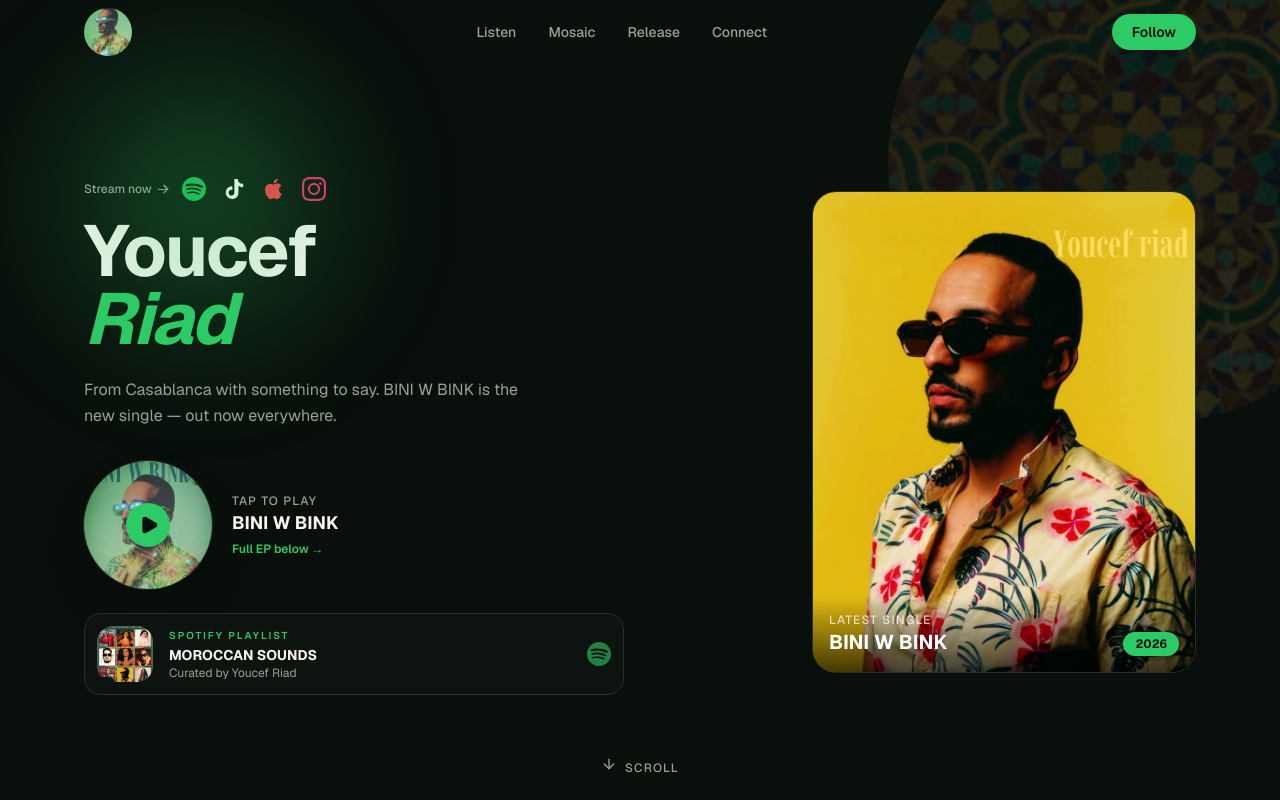
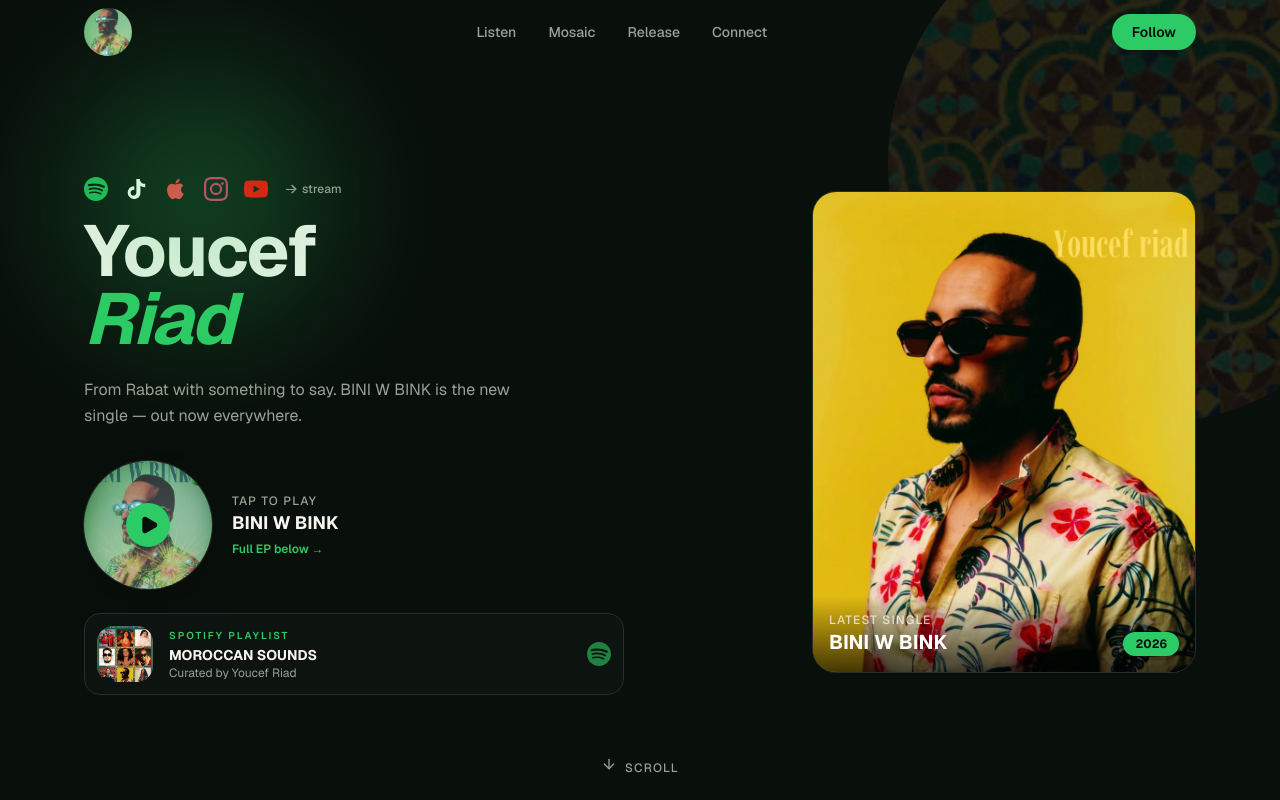
Before and after one commit to znafi/Zstudios_youcef.riad-website, a Next.js app: page / in a window 1280 px wide. Shown: the top 800 px of the page. Built offline with nearby package versions, Linux system fonts and the light colour scheme.

Commit message:
Move stream arrow right of icons; add YouTube to hero; Rabat; remove YouTube from Connect
Co-authored-by: Cursor <cursoragent@cursor.com>

```diff
--- a/components/hero.tsx
+++ b/components/hero.tsx
@@ -38,11 +38,20 @@ function InstagramIcon(props: SVGProps<SVGSVGElement>) {
   )
 }
 
+function YouTubeIcon(props: SVGProps<SVGSVGElement>) {
+  return (
+    <svg viewBox="0 0 24 24" fill="currentColor" aria-hidden="true" {...props}>
+      <path d="M23.5 6.2a3.02 3.02 0 0 0-2.12-2.14C19.5 3.55 12 3.55 12 3.55s-7.5 0-9.38.51A3.02 3.02 0 0 0 .5 6.2 31.5 31.5 0 0 0 0 12a31.5 31.5 0 0 0 .5 5.8 3.02 3.02 0 0 0 2.12 2.14c1.88.51 9.38.51 9.38.51s7.5 0 9.38-.51a3.02 3.02 0 0 0 2.12-2.14A31.5 31.5 0 0 0 24 12a31.5 31.5 0 0 0-.5-5.8zM9.55 15.57V8.43L15.82 12l-6.27 3.57z" />
+    </svg>
+  )
+}
+
 const socialLinks = [
   { label: 'Spotify', href: 'https://open.spotify.com/artist/3UM4e9azTn49QwCW9xYBsV?utm_medium=share&utm_source=linktree', Icon: SpotifyIcon, color: '#1DB954' },
   { label: 'TikTok', href: 'https://www.tiktok.com/@youcef_riad.off', Icon: TikTokIcon, color: '#ffffff' },
   { label: 'Apple Music', href: 'https://music.apple.com/us/artist/youcef-riad/1531264621', Icon: AppleIcon, color: '#fc3c44' },
   { label: 'Instagram', href: 'https://www.instagram.com/youcef_riad.off', Icon: InstagramIcon, color: '#E1306C' },
+  { label: 'YouTube', href: 'https://youtube.com/@youcefriad', Icon: YouTubeIcon, color: '#FF0000' },
 ]
 
 export function Hero() {
@@ -89,13 +98,7 @@ export function Hero() {
       <div className="mx-auto grid w-full max-w-6xl grid-cols-1 items-center gap-10 px-5 md:grid-cols-2 md:gap-8">
         {/* Copy */}
         <div className="order-2 md:order-1">
-          <div className="mt-2 flex items-center gap-3">
-            <span className="flex items-center gap-1 text-xs font-medium text-muted-foreground">
-              Stream now
-              <svg viewBox="0 0 16 16" fill="currentColor" className="size-3.5 animate-bounce-x" aria-hidden="true">
-                <path d="M3 8h8.586L8.293 4.707a1 1 0 0 1 1.414-1.414l4 4a1 1 0 0 1 0 1.414l-4 4a1 1 0 0 1-1.414-1.414L11.586 9H3a1 1 0 0 1 0-2z"/>
-              </svg>
-            </span>
+          <div className="mt-2 flex items-center gap-4">
             <div className="flex items-center gap-4">
               {socialLinks.map(({ label, href, Icon, color }) => (
                 <a
@@ -111,6 +114,12 @@ export function Hero() {
                 </a>
               ))}
             </div>
+            <span className="flex items-center gap-1 text-xs font-medium text-muted-foreground">
+              <svg viewBox="0 0 16 16" fill="currentColor" className="size-3.5 animate-bounce-x" aria-hidden="true">
+                <path d="M3 8h8.586L8.293 4.707a1 1 0 0 1 1.414-1.414l4 4a1 1 0 0 1 0 1.414l-4 4a1 1 0 0 1-1.414-1.414L11.586 9H3a1 1 0 0 1 0-2z"/>
+              </svg>
+              stream
+            </span>
           </div>
 
           <h1 className="mt-4 text-balance text-5xl font-bold leading-[0.95] tracking-tight text-foreground sm:text-6xl lg:text-7xl">
@@ -120,7 +129,7 @@ export function Hero() {
           </h1>
 
           <p className="mt-6 max-w-md text-pretty text-base leading-relaxed text-muted-foreground">
-            From Casablanca with something to say. BINI W BINK is the new
+            From Rabat with something to say. BINI W BINK is the new
             single — out now everywhere.
           </p>
 
--- a/components/platform-links.tsx
+++ b/components/platform-links.tsx
@@ -1,13 +1,5 @@
 import { Reveal } from './reveal'
 import type { SVGProps } from 'react'
-
-function YouTubeIcon(props: SVGProps<SVGSVGElement>) {
-  return (
-    <svg viewBox="0 0 24 24" fill="currentColor" aria-hidden="true" {...props}>
-      <path d="M23.5 6.2a3.02 3.02 0 0 0-2.12-2.14C19.5 3.55 12 3.55 12 3.55s-7.5 0-9.38.51A3.02 3.02 0 0 0 .5 6.2 31.5 31.5 0 0 0 0 12a31.5 31.5 0 0 0 .5 5.8 3.02 3.02 0 0 0 2.12 2.14c1.88.51 9.38.51 9.38.51s7.5 0 9.38-.51a3.02 3.02 0 0 0 2.12-2.14A31.5 31.5 0 0 0 24 12a31.5 31.5 0 0 0-.5-5.8zM9.55 15.57V8.43L15.82 12l-6.27 3.57z" />
-    </svg>
-  )
-}
 
 function SoundCloudIcon(props: SVGProps<SVGSVGElement>) {
   return (
@@ -18,14 +10,6 @@ function SoundCloudIcon(props: SVGProps<SVGSVGElement>) {
 }
 
 const platforms = [
-  {
-    name: 'YouTube',
-    handle: '@youcefriad',
-    href: 'https://youtube.com/@youcefriad',
-    Icon: YouTubeIcon,
-    tileBg: '#ffffff',
-    glyph: '#FF0000',
-  },
   {
     name: 'SoundCloud',
     handle: 'Youcef Riad',
```
